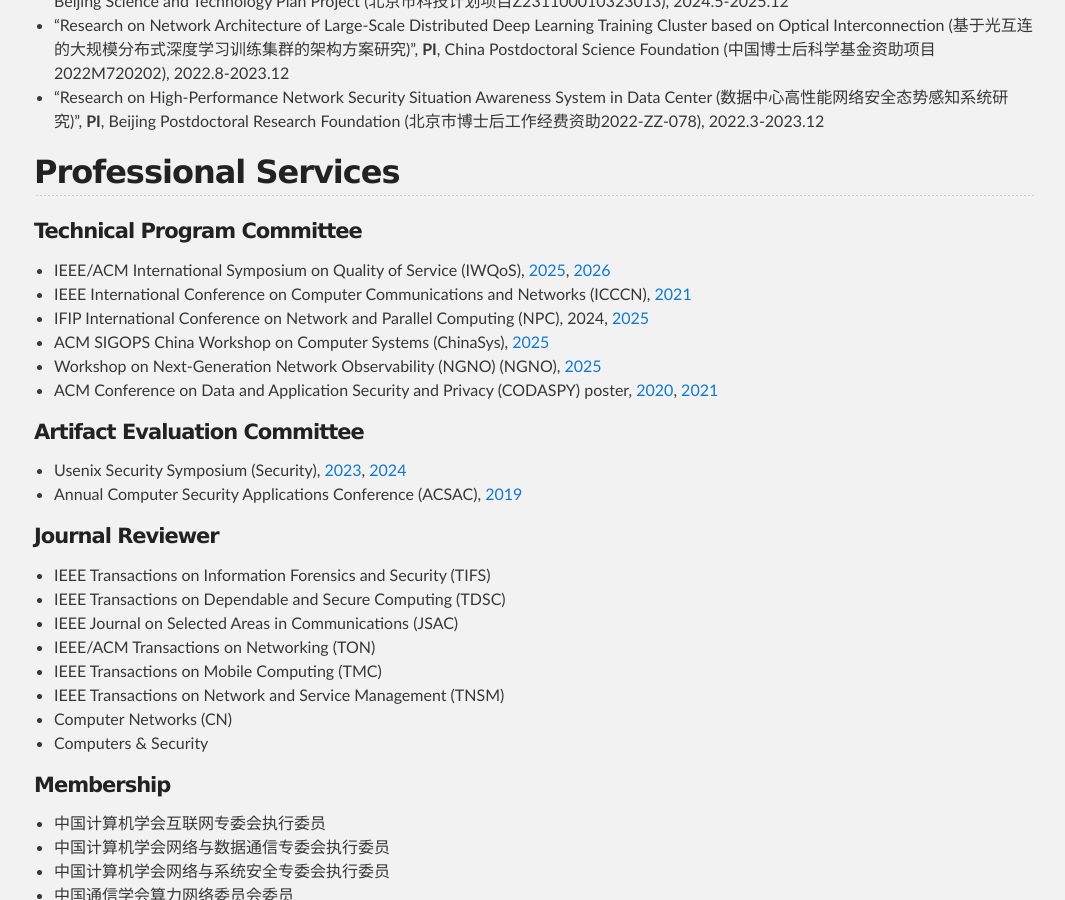
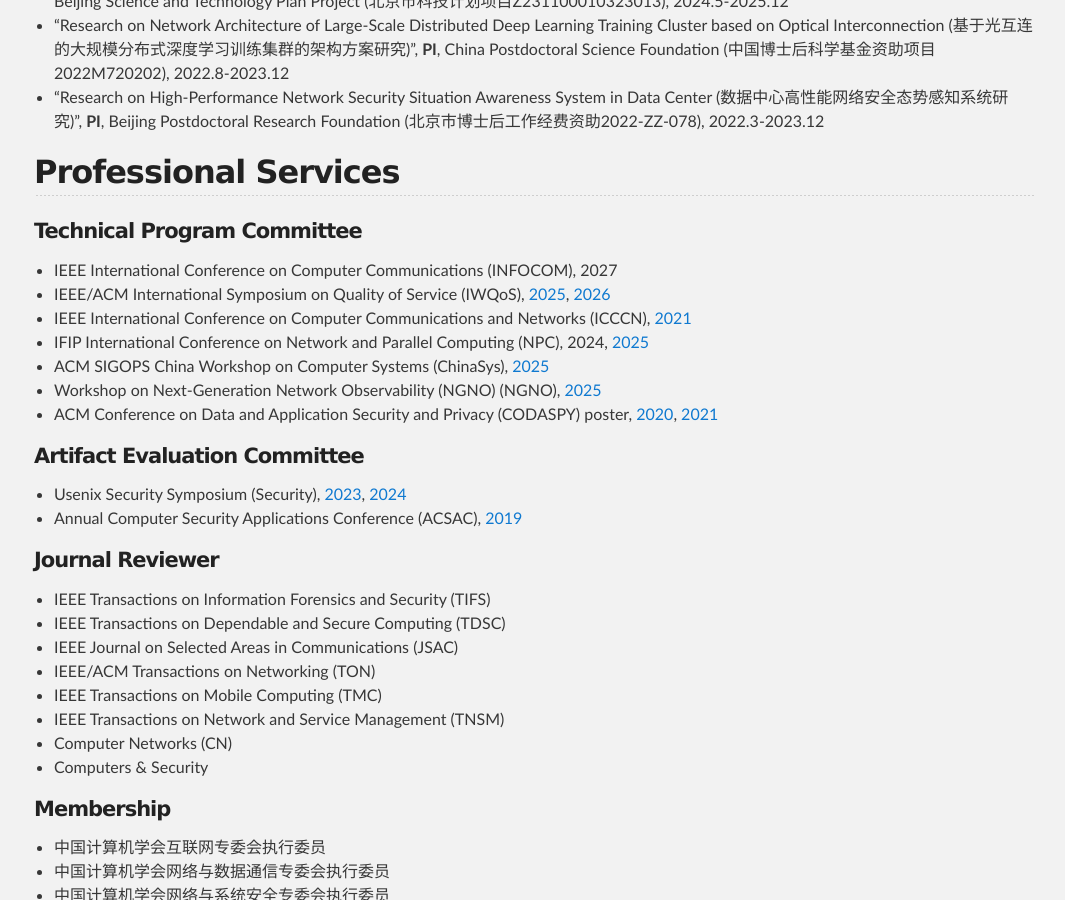
Before and after one commit to zhangmenghao/zhangmenghao.github.io, a Jekyll site: the page built from index.md, in a window 1280 px wide and 900 px high, scrolled down 6072 px. Shown: the whole window, without its empty margins (106-1171 px from the left). Built offline with Jekyll 4.4.1, drawn with Linux system fonts in a browser that asks for light colours; some of the changed lines change nothing that is shown.

Commit message:
Update TPC

```diff
--- a/index.md
+++ b/index.md
@@ -270,6 +270,7 @@
 
 ## Professional Services
 #### Technical Program Committee
+* IEEE International Conference on Computer Communications (INFOCOM), 2027
 * IEEE/ACM International Symposium on Quality of Service (IWQoS), [2025](https://iwqos2025.ieee-iwqos.org/committees/technical-program-committee), [2026](https://iwqos2026.ieee-iwqos.org/committees)
 * IEEE International Conference on Computer Communications and Networks (ICCCN), [2021](http://www.icccn.org/icccn21/committeesandtracks/technical-tracks/track7.html)
 * IFIP International Conference on Network and Parallel Computing (NPC), 2024, [2025](https://npc-2025.github.io/committees.html)
@@ -307,18 +308,19 @@
 * Teaching Assistant, Internet Routing Algorithms and Protocols, Tsinghua University, Autumn 2017, worked with [Prof. Jun Bi](https://scholar.google.com/citations?user=9c8plF0AAAAJ&hl=en)
 * Teaching Assistant, Internet Architecture and Security Foundation, Tsinghua University, Autumn 2017, worked with [Prof. Jun Bi](https://scholar.google.com/citations?user=9c8plF0AAAAJ&hl=en)
 
-<!--
-## Students
+
+<!-- ## Students
 #### Current Member
 * Yuyan Zhao, Ph.D. student, 2023.9-Present, Beihang University, Co-supervised with Prof. Tianyu Wo
 * Fangzheng Jiao, Pd.D. student, 2024.9-Present, Beihang Univeristy, Co-supervised with Prof. Chunming Hu
 * Jinyi Xia, Pd.D. student, 2025.9-Present, Beihang University, Co-supervised with Prof. Chunming Hu
+* Jue Zhang, Ph.D. student, 2025.9-Present, Beihang University
 * Feiyang Wang, Ph.D. student, 2026.9-Present, Beihang University, Co-supervised with Prof. Chunming Hu
 * Shucan Yang, Ph.D. student, 2026.9-Present, Beihang University, Co-supervised with Prof. Chunming Hu
+* Xiaolong Xiang, Ph.D. student, 2026.9-Present, Beihang University, Co-supervised with Prof. Chunming Hu
 * Mengyu Yang, Master, 2024.9-Present, Beihang University
 * Yuezheng Liu, Master, 2024.9-Present, Beihang University, Co-supervised with Prof. Xudong Liu
 * Yuxuan Chen, Master, 2024.9-Present, Beihang University, Co-supervised with Prof. Chunming Hu
-* Jue Zhang, Master, 2025.9-Present, Beihang University
 * Qiyang Peng, Master, 2025.9-Present, Beihang University
 * Yucheng Li, Master, 2025.9-Present, Beihang University
 * Mengyao Jian, Master, 2025.9-Present, Beihang University
@@ -328,9 +330,9 @@
 
 #### Alumni
 * Rixin Liu, Undergraduate @South China University of Technology, 2024.6-2025.2, first employment@Pd.D. student, Rice University
-* Jiaxun Huang, Master, 2023.9-2026.6, Beihang University, Co-supervised with Prof. Chunming Hu
-* Zhikai Zou, Master, 2023.9-2026.6, Beihang University, Co-supervised with Prof. Tianyu Wo
--->
+* Jiaxun Huang, Master, 2023.9-2026.6, Beihang University, Co-supervised with Prof. Chunming Hu, first employment@Tencent
+* Zhikai Zou, Master, 2023.9-2026.6, Beihang University, Co-supervised with Prof. Tianyu Wo, first employment@Alibaba
+ -->
 
 ## Selected Honors and Awards
 * Youth Talent Support Project of the High-Level Innovation Talent Plan, Beijing, 2026 (高创计划·青年人才托举工程)
```
